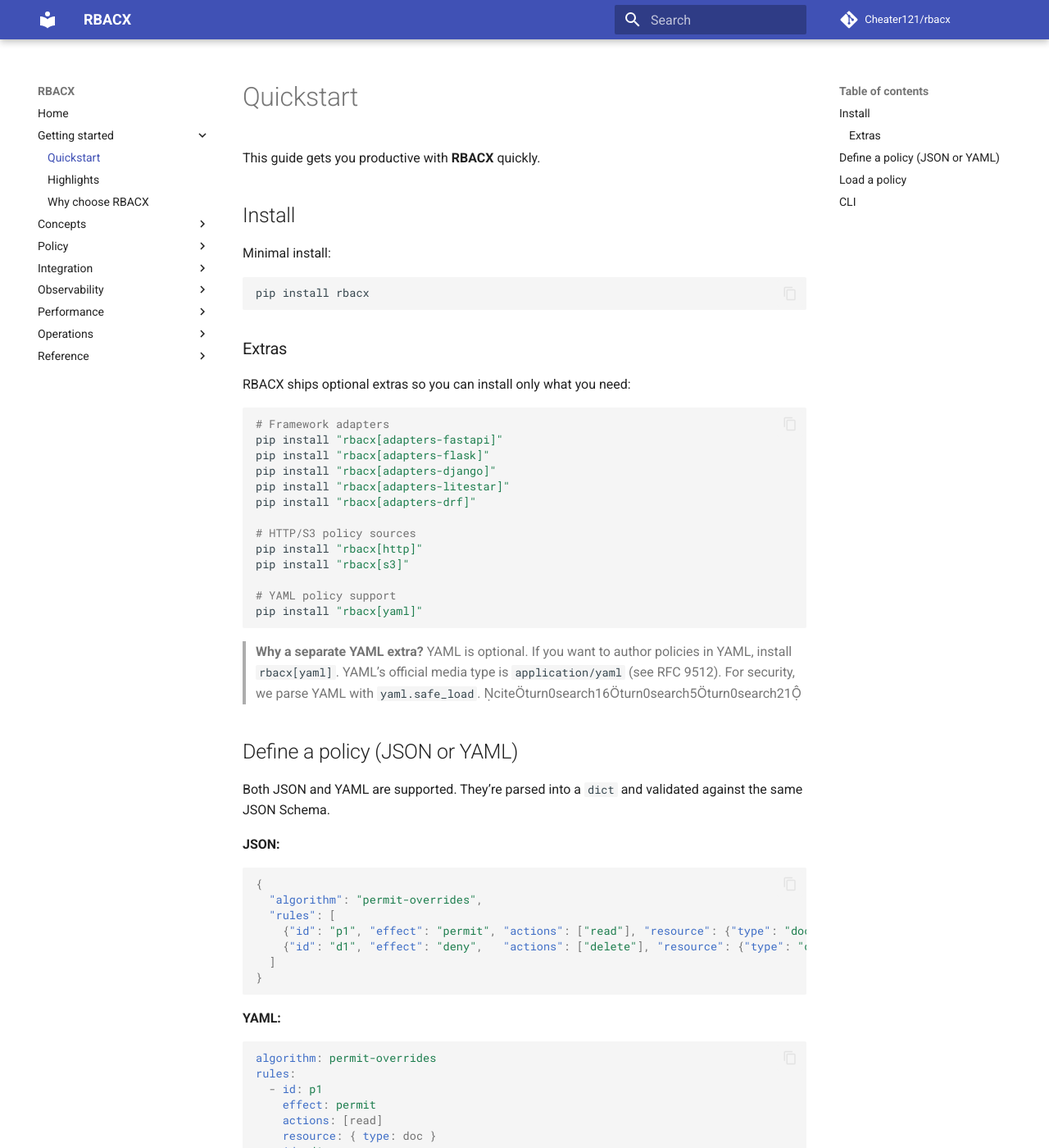
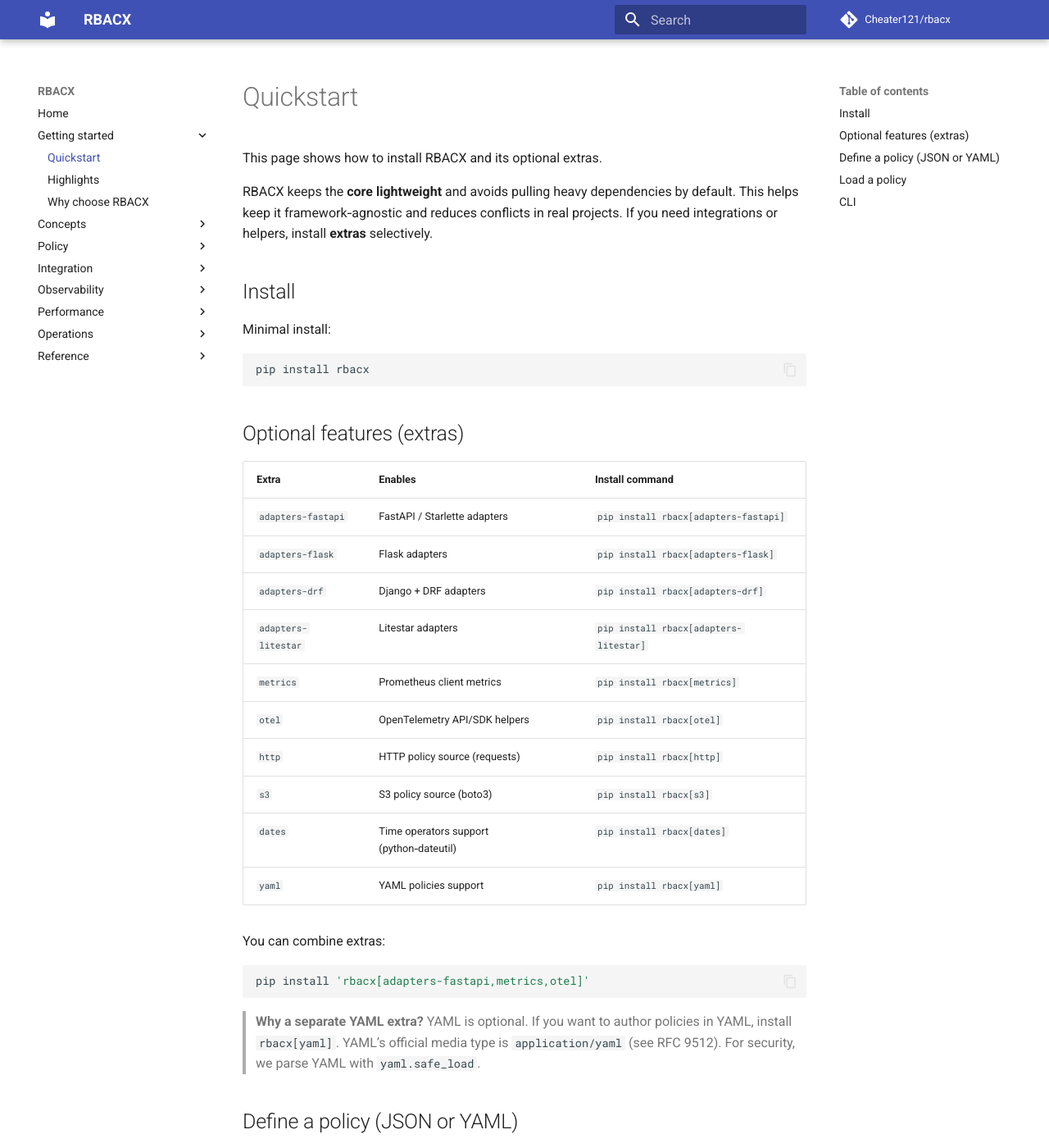
Before and after one commit to Cheater121/rbacx, an MkDocs documentation site: the page built from docs/quickstart.md, in a window 1280 px wide and 1400 px high. Shown: the whole window at 82% size. Built offline with MkDocs 1.6.1 and Material for MkDocs 9.7.7, drawn with Linux system fonts in a browser that asks for light colours; comment, search, counter and statistics services are not loaded; some of the changed text lies outside the part shown.

Commit message:
Update quickstart.md

````diff
--- a/docs/quickstart.md
+++ b/docs/quickstart.md
@@ -1,6 +1,10 @@
 # Quickstart
 
-This guide gets you productive with **RBACX** quickly.
+This page shows how to install RBACX and its optional extras.
+
+RBACX keeps the **core lightweight** and avoids pulling heavy dependencies by default.
+This helps keep it framework‑agnostic and reduces conflicts in real projects.
+If you need integrations or helpers, install **extras** selectively.
 
 ## Install
 
@@ -10,29 +14,31 @@
 pip install rbacx
 ```
 
-### Extras
+## Optional features (extras)
 
-RBACX ships optional extras so you can install only what you need:
+| Extra              | Enables                                         | Install command                            |
+|--------------------|--------------------------------------------------|--------------------------------------------|
+| `adapters-fastapi` | FastAPI / Starlette adapters                     | `pip install rbacx[adapters-fastapi]`      |
+| `adapters-flask`   | Flask adapters                                   | `pip install rbacx[adapters-flask]`        |
+| `adapters-drf`     | Django + DRF adapters                            | `pip install rbacx[adapters-drf]`          |
+| `adapters-litestar`| Litestar adapters                                | `pip install rbacx[adapters-litestar]`     |
+| `metrics`          | Prometheus client metrics                        | `pip install rbacx[metrics]`               |
+| `otel`             | OpenTelemetry API/SDK helpers                    | `pip install rbacx[otel]`                  |
+| `http`             | HTTP policy source (requests)                    | `pip install rbacx[http]`                  |
+| `s3`               | S3 policy source (boto3)                         | `pip install rbacx[s3]`                    |
+| `dates`            | Time operators support (python‑dateutil)         | `pip install rbacx[dates]`                 |
+| `yaml`             | YAML policies support                            | `pip install rbacx[yaml]`                  |
+
+
+You can combine extras:
 
 ```bash
-# Framework adapters
-pip install "rbacx[adapters-fastapi]"
-pip install "rbacx[adapters-flask]"
-pip install "rbacx[adapters-django]"
-pip install "rbacx[adapters-litestar]"
-pip install "rbacx[adapters-drf]"
-
-# HTTP/S3 policy sources
-pip install "rbacx[http]"
-pip install "rbacx[s3]"
-
-# YAML policy support
-pip install "rbacx[yaml]"
+pip install 'rbacx[adapters-fastapi,metrics,otel]'
 ```
 
 > **Why a separate YAML extra?**
 > YAML is optional. If you want to author policies in YAML, install `rbacx[yaml]`.
-> YAML’s official media type is `application/yaml` (see RFC 9512). For security, we parse YAML with `yaml.safe_load`. citeturn0search16turn0search5turn0search21
+> YAML’s official media type is `application/yaml` (see RFC 9512). For security, we parse YAML with `yaml.safe_load`.
 
 ## Define a policy (JSON or YAML)
 
@@ -67,7 +73,7 @@
 
 ## Load a policy
 
-You can load policies from **files**, **HTTP**, or **S3**.
+You can load policies from **files**, **HTTP**, or **S3** or create your policy source.
 
 ```python
 from rbacx import Guard
````
